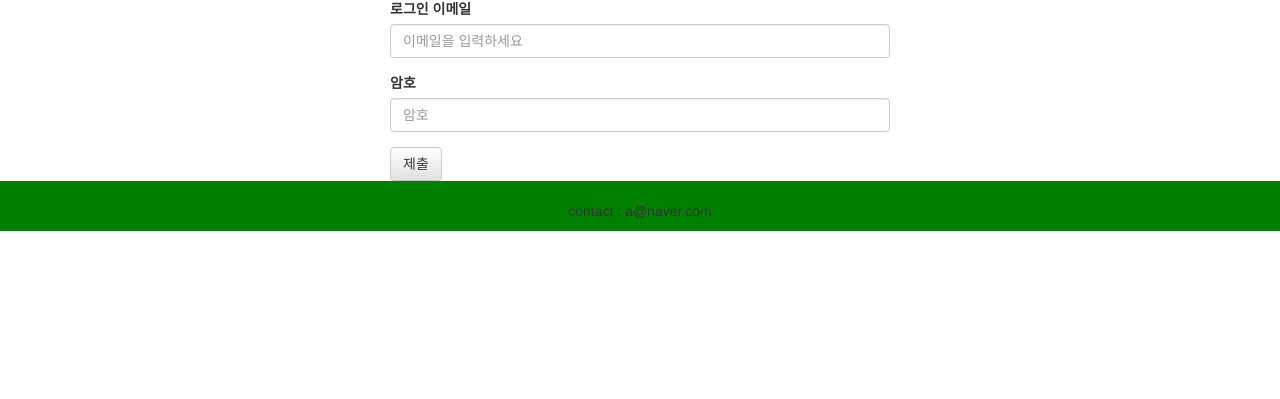
After one commit to HRPzz/django_inflearn_clone, a Django app: page /join/ in a window 1280 px wide. The commit adds this page. Shown: the part 401-800 px from the top of the page. Run offline with Django 4.2, Linux system fonts and the light colour scheme; some libraries are stand-ins or nearby versions.

Commit message:
login, join form

```diff
--- a/inflearn/inflearn_lecture/templates/inflearn_lecture/base.html
+++ b/inflearn/inflearn_lecture/templates/inflearn_lecture/base.html
@@ -73,8 +73,8 @@
             </a>
             <ul>
                 <a href="/lecture_list"><li>강의보기</li></a>
-                <li>메뉴2</li>
-                <li>메뉴3</li>
+                <a href="/login"><li>로그인</li></a>
+                <a href="/join"><li>회원가입</li></a>
                 <li>메뉴4</li>
                 <li>메뉴5</li>
             </ul>
--- /dev/null
+++ b/inflearn/inflearn_lecture/templates/inflearn_lecture/join.html
@@ -0,0 +1,20 @@
+{% extends 'inflearn_lecture/base.html' %}
+
+{% block content %}
+
+    <div style="width: 500px; margin: auto; margin-top: 200px, margin-bottom: 200px;">
+        <form>
+            <div class="form-group">
+                <label for="exampleInputEmail1">로그인 이메일</label>
+                <input name="email" type="email" class="form-control" id="exampleInputEmail1" placeholder="이메일을 입력하세요"/>
+            </div>
+            <div class="form-group">
+                <label for="exampleInputPassword1">암호</label>
+                <input name="pwd" type="password" class="form-control" id="exampleInputPassword1" placeholder="암호"/>
+            </div>
+
+            <button type="submit" class="btn btn-default">제출</button>
+        </form>
+    </div>
+
+{% endblock %}
--- a/inflearn/inflearn_lecture/urls.py
+++ b/inflearn/inflearn_lecture/urls.py
@@ -5,4 +5,6 @@ urlpatterns = [
     path('', views.home_list, name='home_list'),  # views.py 와 연결
 
     path('lecture_list/', views.lecture_list, name='lecture_list'),
+    path('login/', views.login, name='login'),
+    path('join/', views.join, name='join'),
 ]
--- a/inflearn/inflearn_lecture/views.py
+++ b/inflearn/inflearn_lecture/views.py
@@ -12,3 +12,9 @@ def lecture_list(request):
     return render(request, 'inflearn_lecture/lecture_list.html',
                 {'texts': texts, 'hot_lecture': hot_lecture}
                 )
+
+def login(request):
+    return render(request, 'inflearn_lecture/login.html')
+
+def join(request):
+    return render(request, 'inflearn_lecture/join.html')
```
Also changed, not shown: inflearn/inflearn_lecture/templates/inflearn_lecture/login.html (added, +20 -0 lines).
